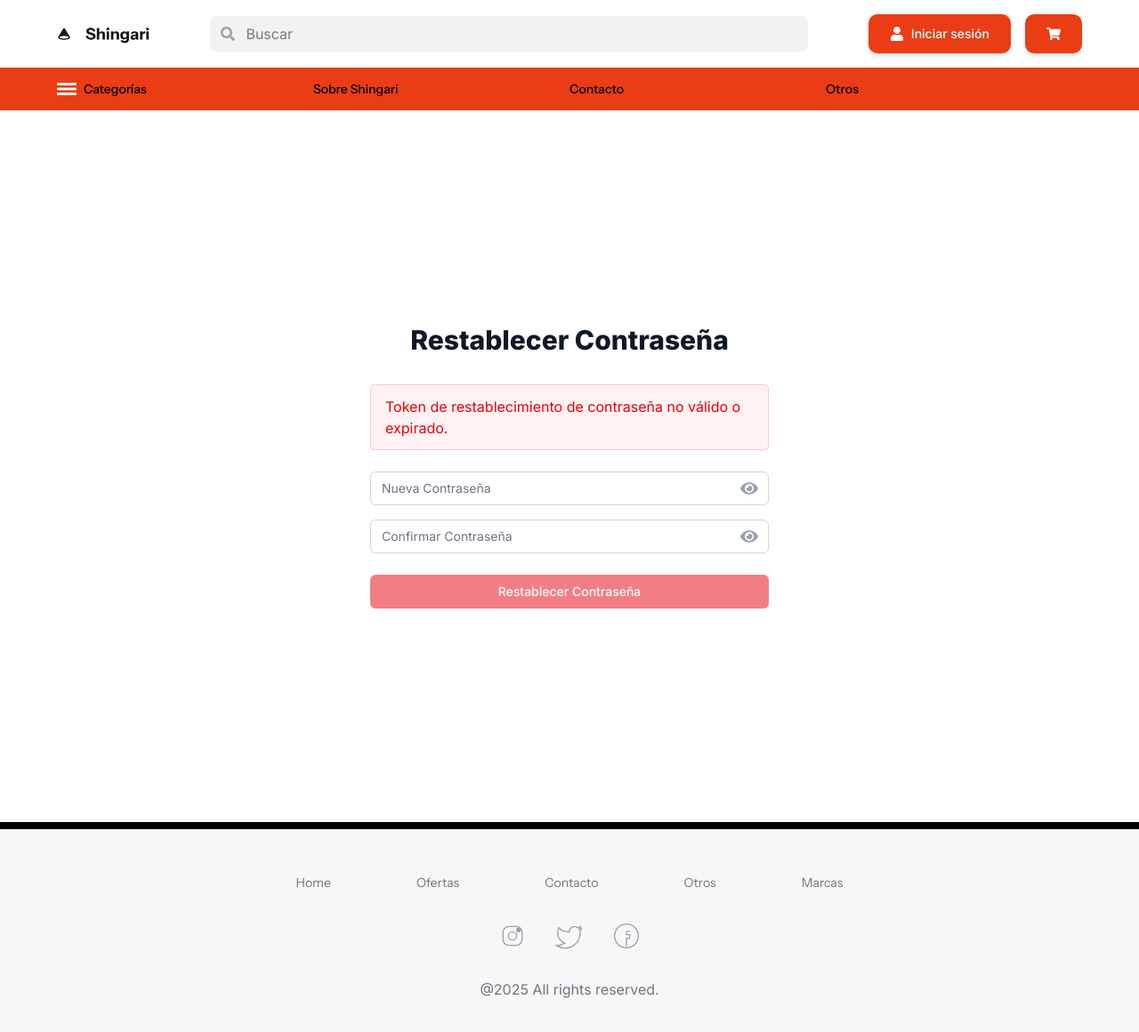
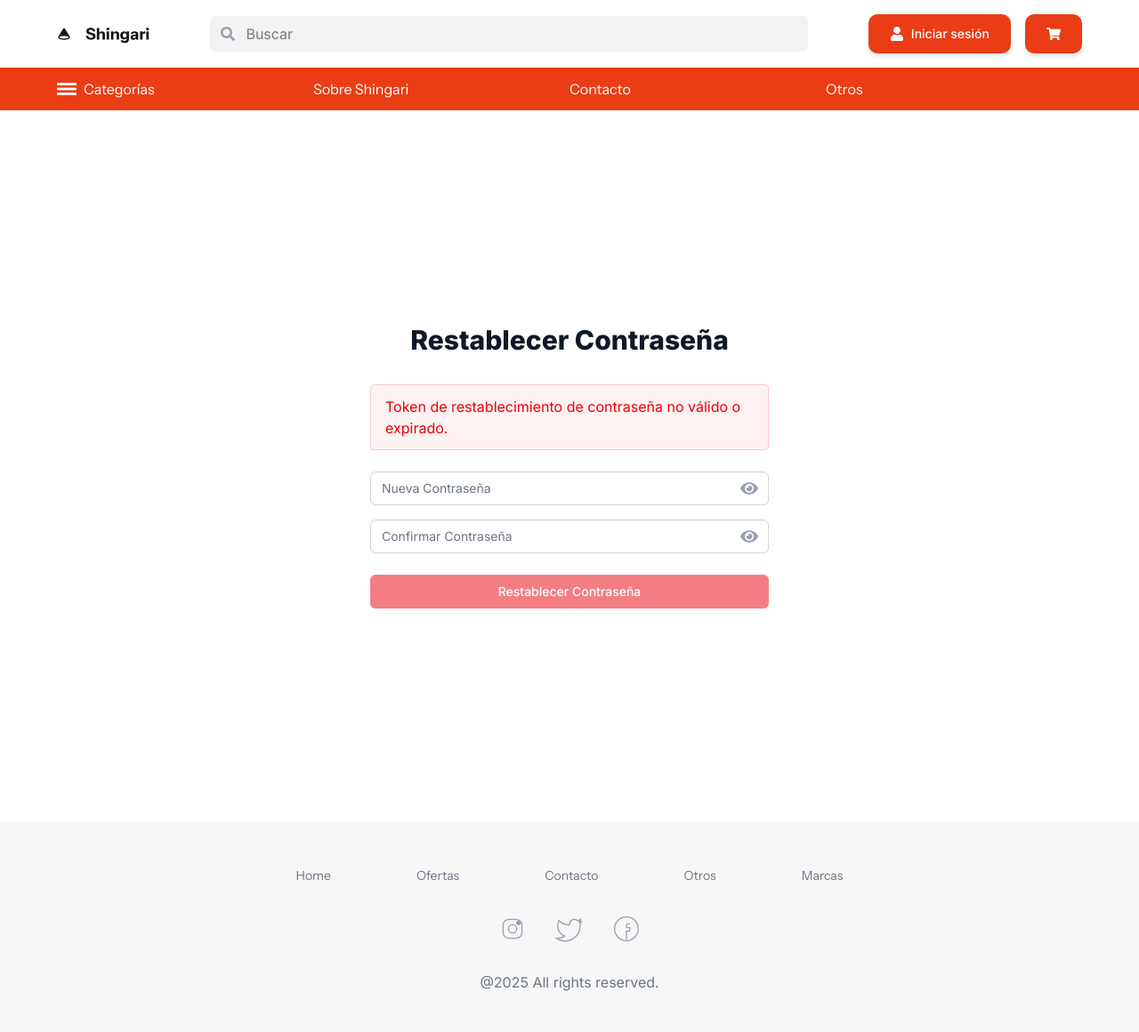
Before and after one commit to futurahaus/shingari, a Next.js app in the folder apps/frontend/: page /auth/reset-password in a window 1280 px wide. Shown: the top 1160 px of the page at 89% size. Built offline with nearby package versions, Linux system fonts and the light colour scheme.

Commit message:
Ajustes componente input

```diff
--- a/apps/frontend/src/app/layout.tsx
+++ b/apps/frontend/src/app/layout.tsx
@@ -17,6 +17,7 @@ export default function RootLayout({
 }: {
   children: React.ReactNode;
 }) {
+
   return (
     <html lang="es">
       <body className={inter.className}>
--- a/apps/frontend/src/components/layout/Footer.tsx
+++ b/apps/frontend/src/components/layout/Footer.tsx
@@ -2,7 +2,7 @@ import Link from 'next/link';
 
 const Footer = () => {
   return (
-    <footer className="bg-[color:var(--footer-background)] border-t-8">
+    <footer className="bg-[color:var(--footer-background)]">
       <div className="max-w-7xl mx-auto px-4 sm:px-6 lg:px-8 py-12 flex flex-col items-center">
         {/* Menú de navegación */}
         <nav className="w-full mb-8">
--- a/apps/frontend/src/components/layout/Navbar.tsx
+++ b/apps/frontend/src/components/layout/Navbar.tsx
@@ -1,4 +1,5 @@
 import Link from 'next/link';
+import { Text } from '@/app/ui/components/Text';
 
 export default function Navbar() {
   return (
@@ -7,16 +8,24 @@ export default function Navbar() {
         <div className="display-flex flex grid-cols-4 justify-between h-12 content-center items-center text-center">
           <Link href="/products" className="flex flex-1 items-center h-full gap-2 text-center">
             <svg width="22" height="22" fill="none" viewBox="0 0 24 24" stroke="currentColor" className="text-white"><rect y="5" width="24" height="2" rx="1" fill="currentColor" /><rect y="11" width="24" height="2" rx="1" fill="currentColor" /><rect y="17" width="24" height="2" rx="1" fill="currentColor" /></svg>
-            Categorías
+            <Text as="span" size="md" color="white">
+              Categorías
+            </Text>
           </Link>
           <Link href="/about-us" className="flex flex-1 items-center h-full text-center">
-            Sobre Shingari
+            <Text as="span" size="md" color="white">
+              Sobre Shingari
+            </Text>
           </Link>
           <Link href="/contact" className="flex flex-1 items-center h-full text-center">
-            Contacto
+            <Text as="span" size="md" color="white">
+              Contacto
+            </Text>
           </Link>
           <Link href="/others" className="flex flex-1 items-center h-full text-center">
-            Otros
+            <Text as="span" size="md" color="white">
+              Otros
+            </Text>
           </Link>
         </div>
       </div>
```
